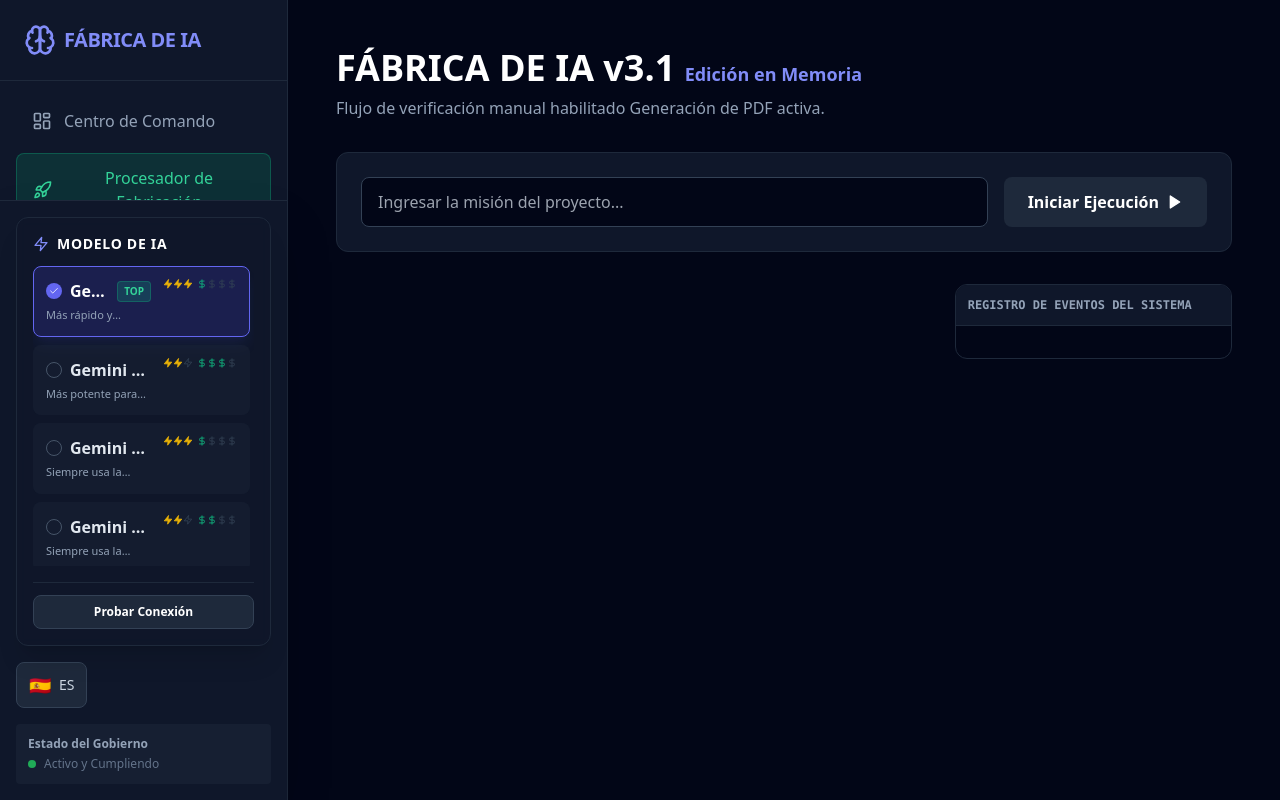
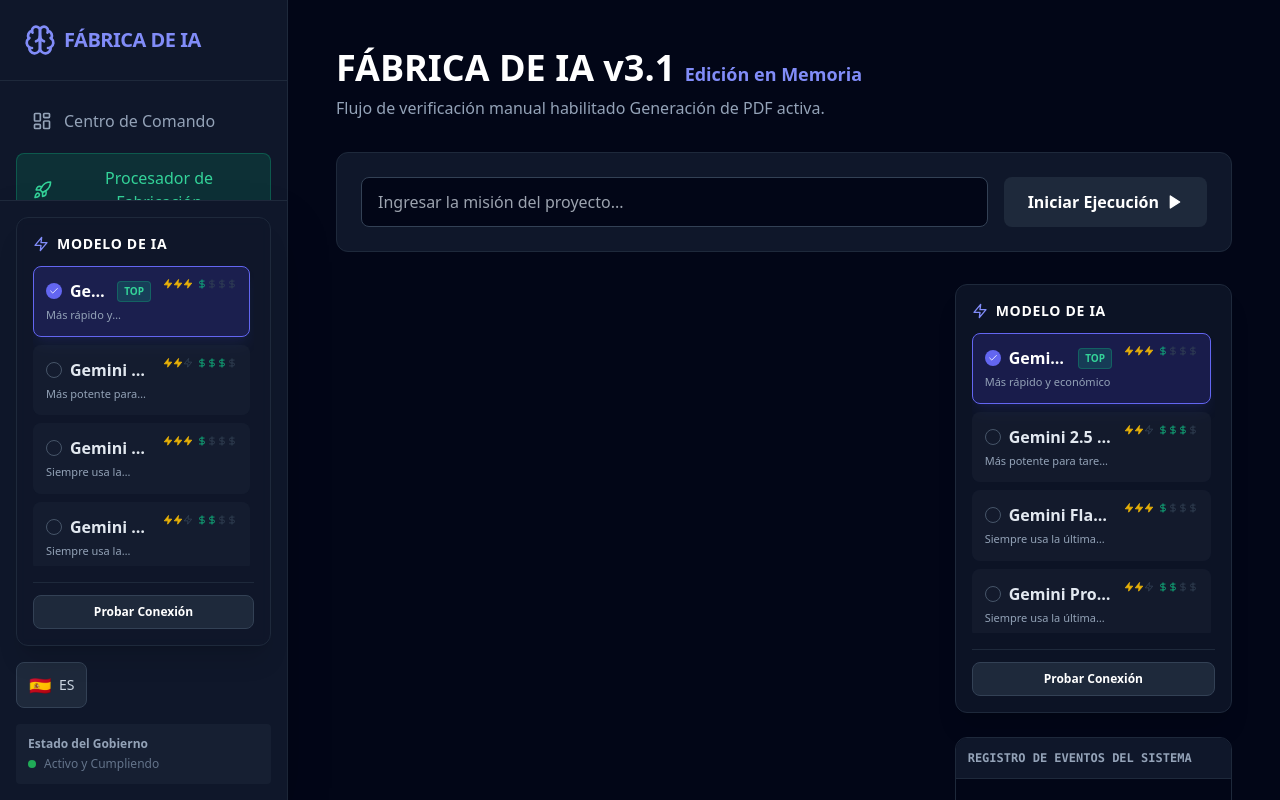
Before and after one commit to jeanquid/ai-agente-factory-government, a React (Vite) app: page / in a window 1280 px wide. Both pictures are taken after a click on the button "Procesador de Fabricación". Built offline with nearby package versions, Linux system fonts and the light colour scheme.

Commit message:
Add ModelSelector feature and fix AgentOrchestration syntax

```diff
--- a/components/AgentOrchestration.tsx
+++ b/components/AgentOrchestration.tsx
@@ -20,6 +20,7 @@
     Circle,
     ArrowRight
 } from 'lucide-react';
+import { ModelSelector } from './ModelSelector';
 
 interface LogEntry {
     agentId: string;
@@ -332,7 +333,10 @@
                 </div>
 
                 {/* Logs Right Panel */}
-                <div className="lg:col-span-1 bg-slate-950 border border-slate-800 rounded-xl overflow-hidden flex flex-col max-h-[calc(100vh-200px)] sticky top-4">
+                <div className="lg:col-span-1 space-y-6">
+                    <ModelSelector />
+
+                    <div className="bg-slate-950 border border-slate-800 rounded-xl overflow-hidden flex flex-col max-h-[calc(100vh-500px)] sticky top-4">
                         <div className="p-3 bg-slate-900 border-b border-slate-800 font-mono text-xs font-bold text-slate-400 uppercase">
                             {t('systemEventLog')}
                         </div>
@@ -349,6 +353,7 @@
                                 </div>
                             ))}
                             <div ref={logsEndRef} />
+                        </div>
                     </div>
                 </div>
             </div>
--- a/server.ts
+++ b/server.ts
@@ -41,6 +41,11 @@
 
     app.post('/api/runs/start', async (req, res) => {
         const mod = await import('./api/runs/start.ts');
+        await handleVercel(mod)(req, res);
+    });
+
+    app.post('/api/test-model', async (req, res) => {
+        const mod = await import('./api/test-model.js');
         await handleVercel(mod)(req, res);
     });
 
```
Lines whose indentation alone changed are shown as unchanged.
